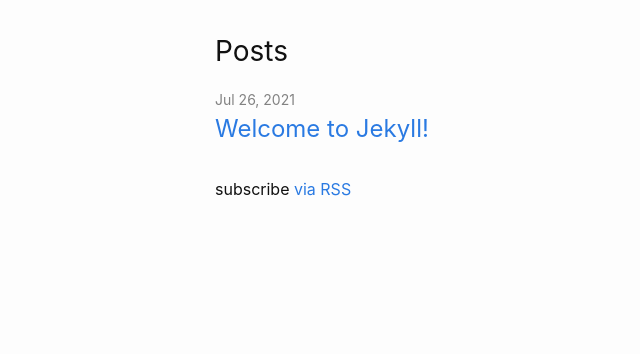
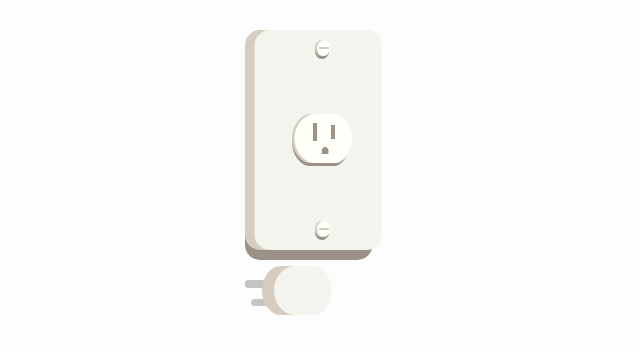
Before and after one commit to MichaelOdermatt/MichaelOdermatt.github.io, a Jekyll site: the page built from index.markdown, in a window 1280 px wide. Shown: the top 354 px of the page, without its empty margins (55-695 px from the left). Built offline with Jekyll 4.4.1, drawn with Linux system fonts in a browser that asks for light colours.

Commit message:
fixed location of svg code

```diff
--- a/_layouts/home.html
+++ b/_layouts/home.html
@@ -2,33 +2,54 @@
 layout: default
 ---
 
-<div class="home">
-  {%- if page.title -%}
-    <h1 class="page-heading">{{ page.title }}</h1>
-  {%- endif -%}
+<div class="wrapper h-25">
+  <div class="d-flex flex-justify-around">
+    <div class="vertical-2-3-center">
+      <svg width="137" height="230" viewBox="0 0 137 230" fill="none" xmlns="http://www.w3.org/2000/svg">
+        <rect y="10" width="127.397" height="220" rx="15" fill="#9A9286"/>
+        <rect width="127.397" height="220" rx="15" fill="#D6CDC0"/>
+        <rect x="9.60281" width="127.397" height="220" rx="15" fill="#F4F4EE"/>
+        <rect width="31.9" height="49" rx="5" transform="matrix(-1 0 0 1 94.0767 87)" fill="#9A9286"/>
+        <ellipse rx="16.9167" ry="24.5" transform="matrix(-1 0 0 1 88.0833 111.5)" fill="#9A9286"/>
+        <ellipse rx="18.3667" ry="24.5" transform="matrix(-1 0 0 1 65.3667 111.5)" fill="#9A9286"/>
+        <path d="M49.4167 111.5C49.4167 125.031 59.0897 136 69.2333 136C79.377 136 87.6 125.031 87.6 111.5C87.6 97.969 79.377 87 69.2333 87C59.0897 87 49.4167 97.969 49.4167 111.5Z" fill="#9A9286"/>
+        <rect x="69.2333" y="88" width="19.3333" height="47" fill="#9A9286"/>
+        <path d="M83.1533 127H76.7733V123.19C76.7733 121.428 78.2015 120 79.9633 120C81.7251 120 83.1533 121.428 83.1533 123.19V127Z" fill="#9A9286"/>
+        <rect x="85.6667" y="98" width="3.86667" height="14" fill="#9A9286"/>
+        <rect x="68.2667" y="96" width="3.86667" height="18" fill="#9A9286"/>
+        <rect width="33" height="49" rx="5" transform="matrix(-1 0 0 1 95.7 84)" fill="#FFFFFA"/>
+        <ellipse rx="17.5" ry="24.5" transform="matrix(-1 0 0 1 89.5 108.5)" fill="#FFFFFA"/>
+        <ellipse rx="19" ry="24.5" transform="matrix(-1 0 0 1 66 108.5)" fill="#D6CDC0"/>
+        <path d="M49.5 108.5C49.5 122.031 59.5066 133 70 133C80.4934 133 89 122.031 89 108.5C89 94.969 80.4934 84 70 84C59.5066 84 49.5 94.969 49.5 108.5Z" fill="#FFFFFA"/>
+        <rect x="70" y="85" width="20" height="47" fill="#FFFFFA"/>
+        <path d="M83.4 124H76.8V120.3C76.8 118.477 78.2774 117 80.1 117C81.9225 117 83.4 118.477 83.4 120.3V124Z" fill="#9C9386"/>
+        <rect x="86" y="95" width="4" height="14" fill="#9C9386"/>
+        <rect x="68" y="93" width="4" height="18" fill="#9C9386"/>
+        <ellipse cx="77" cy="202.5" rx="7.5" ry="7" transform="rotate(-90 77 202.5)" fill="#9A9286"/>
+        <rect x="70" y="203" width="5" height="14" rx="1" transform="rotate(-90 70 203)" fill="#9A9286"/>
+        <ellipse cx="76.4171" cy="199" rx="6.41711" ry="8" fill="#D6CDC0"/>
+        <rect x="75.4144" y="191" width="4.33155" height="16" rx="1" fill="#D6CDC0"/>
+        <ellipse cx="78.5829" cy="199" rx="6.41711" ry="8" fill="#FFFFFA"/>
+        <rect x="74" y="198" width="10" height="2" fill="#D6CDC0"/>
+        <ellipse cx="77" cy="21.5" rx="7.5" ry="7" transform="rotate(-90 77 21.5)" fill="#9A9286"/>
+        <rect x="70" y="22" width="5" height="14" rx="1" transform="rotate(-90 70 22)" fill="#9A9286"/>
+        <ellipse cx="76.4171" cy="18" rx="6.41711" ry="8" fill="#D6CDC0"/>
+        <rect x="75.4144" y="10" width="4.33155" height="16" rx="1" fill="#D6CDC0"/>
+        <ellipse cx="78.5829" cy="18" rx="6.41711" ry="8" fill="#FFFFFA"/>
+        <rect x="74" y="17" width="10" height="2" fill="#D6CDC0"/>
+      </svg>
+    </div>
 
-  {{ content }}
-
-  {%- if site.posts.size > 0 -%}
-    <h2 class="post-list-heading">{{ page.list_title | default: "Posts" }}</h2>
-    <ul class="post-list">
-      {%- for post in site.posts -%}
-      <li>
-        {%- assign date_format = site.minima.date_format | default: "%b %-d, %Y" -%}
-        <span class="post-meta">{{ post.date | date: date_format }}</span>
-        <h3>
-          <a class="post-link" href="{{ post.url | relative_url }}">
-            {{ post.title | escape }}
-          </a>
-        </h3>
-        {%- if site.show_excerpts -%}
-          {{ post.excerpt }}
-        {%- endif -%}
-      </li>
-      {%- endfor -%}
-    </ul>
-
-    <p class="rss-subscribe">subscribe <a href="{{ "/feed.xml" | relative_url }}">via RSS</a></p>
-  {%- endif -%}
-
+    <div class="vertical-2-3-center">
+      <svg width="87" height="49" viewBox="0 0 87 49" fill="none" xmlns="http://www.w3.org/2000/svg">
+        <rect y="14" width="29" height="8" rx="3" fill="#C4C4C4"/>
+        <path d="M6 36.5C6 34.567 7.567 33 9.5 33H31.5C33.433 33 35 34.567 35 36.5C35 38.433 33.433 40 31.5 40H9.5C7.567 40 6 38.433 6 36.5Z" fill="#C4C4C4"/>
+        <rect x="37" width="20" height="49" fill="#D6CDC0"/>
+        <ellipse rx="19" ry="24.5" transform="matrix(-1 0 0 1 36 24.5)" fill="#D6CDC0"/>
+        <rect width="30" height="49" rx="5" transform="matrix(-1 0 0 1 75 0)" fill="#F4F4EE"/>
+        <ellipse rx="17.5" ry="24.5" transform="matrix(-1 0 0 1 69 24.5)" fill="#F4F4EE"/>
+        <path d="M29 24.5C29 38.031 39.0066 49 49.5 49C59.9934 49 68.5 38.031 68.5 24.5C68.5 10.969 59.9934 0 49.5 0C39.0066 0 29 10.969 29 24.5Z" fill="#F4F4EE"/>
+      </svg>
+    </div>
+  </div>
 </div>
```
Also changed, not shown: 3 other files.
